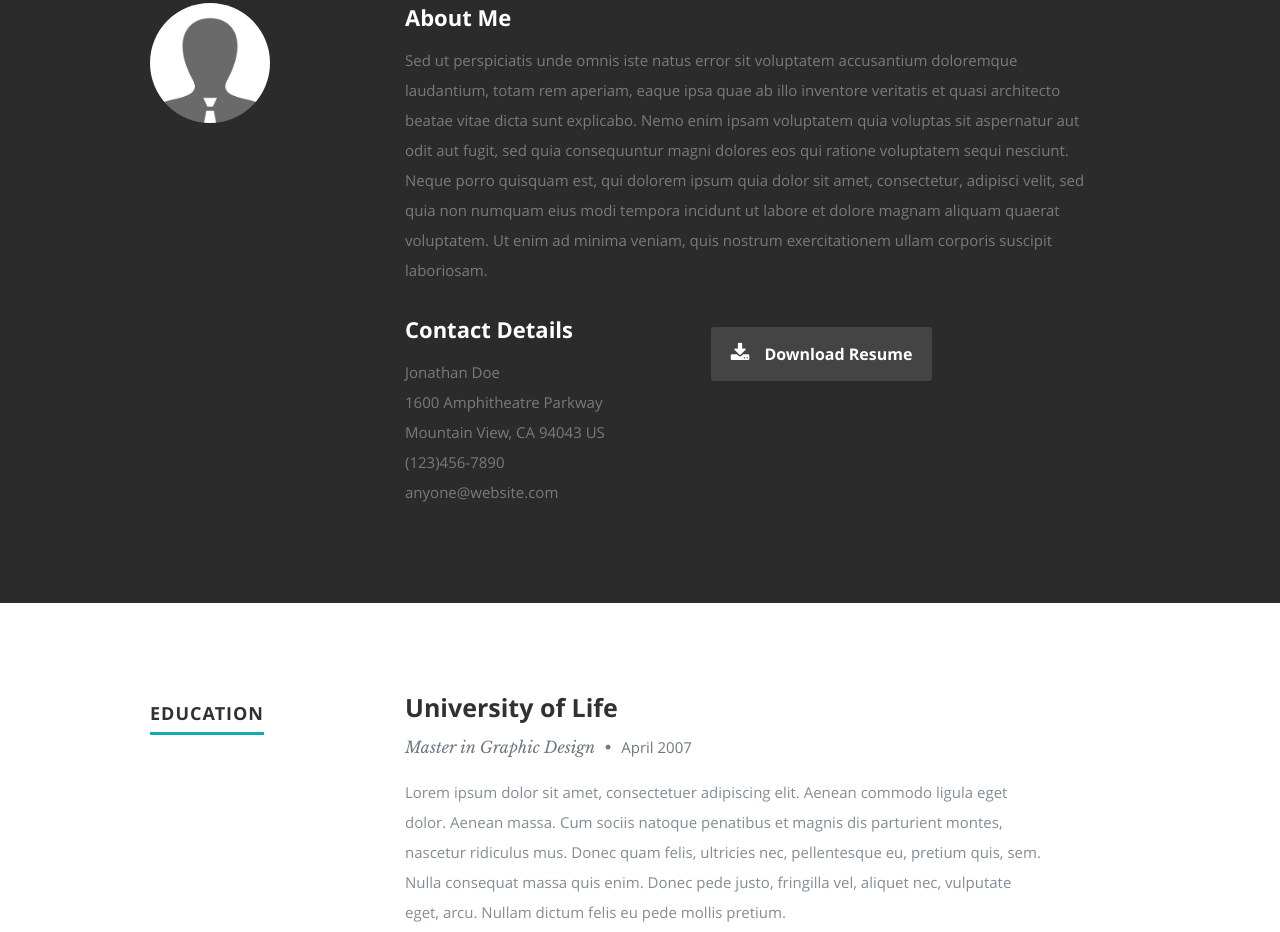
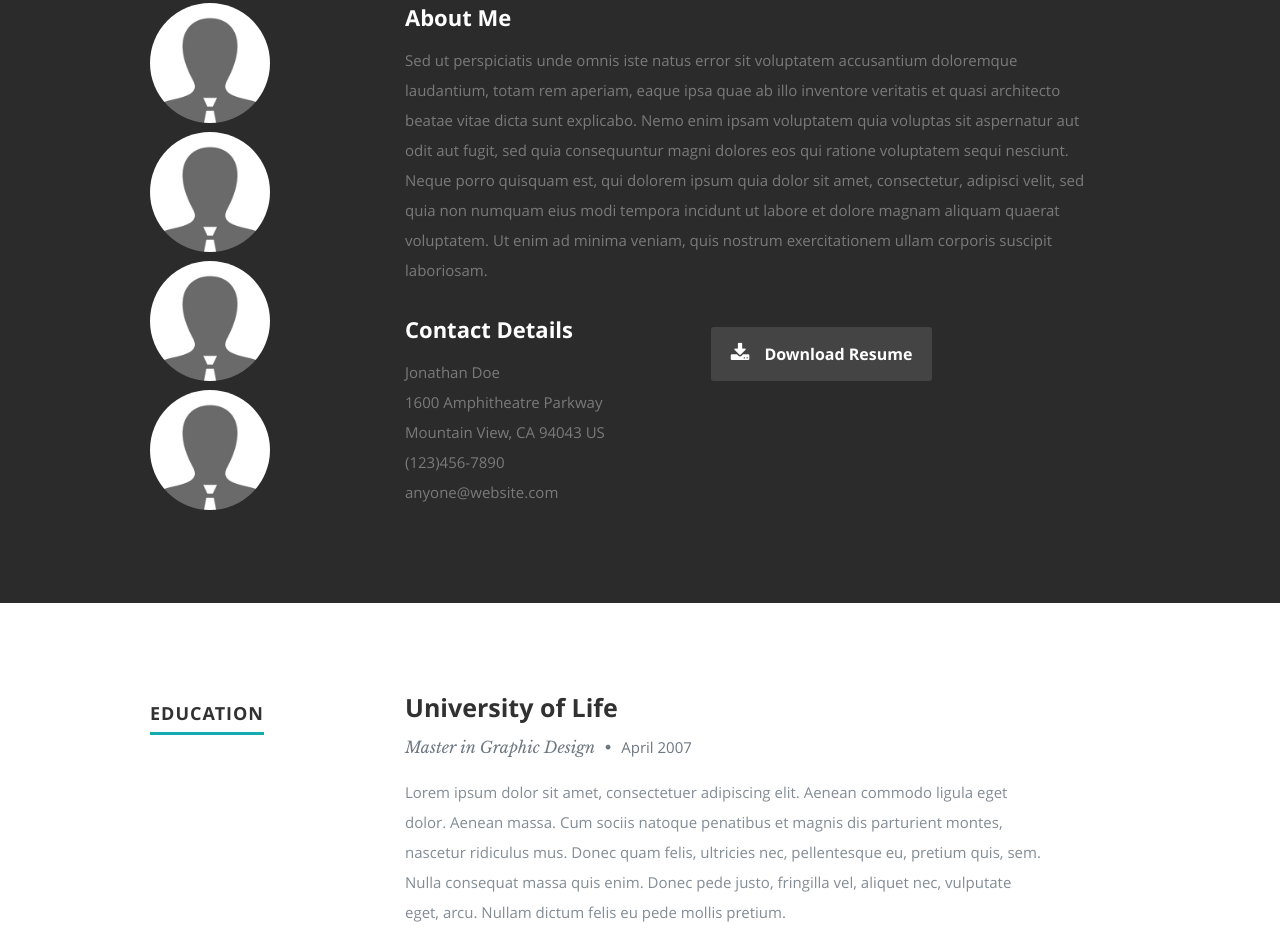
Before and after one commit to Commas/commas.github.io, a plain HTML site: page index.html in a window 1280 px wide. Shown: the part 893-1825 px from the top of the page. Drawn offline with nearby package versions, Linux system fonts and the light colour scheme.

Commit message:
More Profile pics

```diff
--- a/index.html
+++ b/index.html
@@ -73,6 +73,9 @@
          <div class="three columns">
 
             <img class="profile-pic"  src="source/img/profilepic.jpg" alt="" />
+            <img class="profile-pic" src="source/img/profilepic.jpg" alt="">
+            <img class="profile-pic" src="source/img/profilepic.jpg" alt="">
+            <img class="profile-pic" src="source/img/profilepic.jpg" alt="">
 
          </div>
 
```
